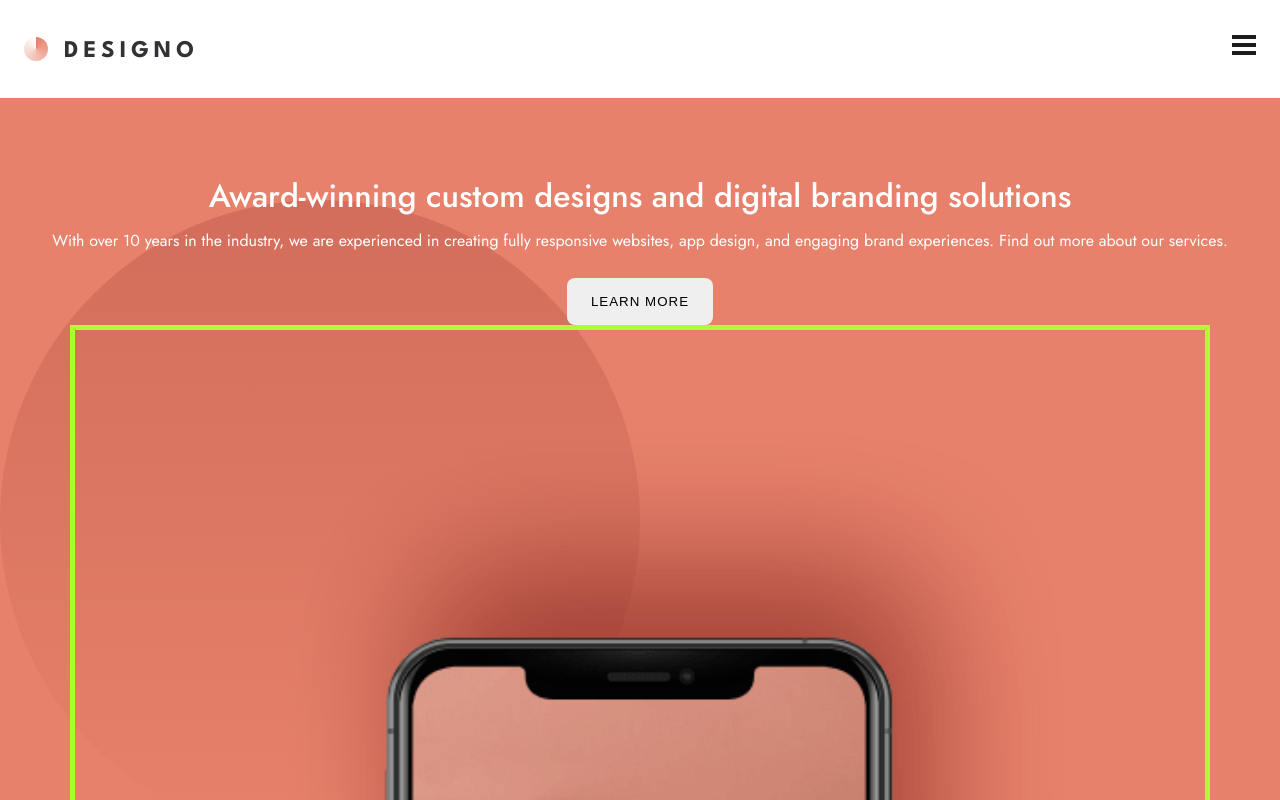
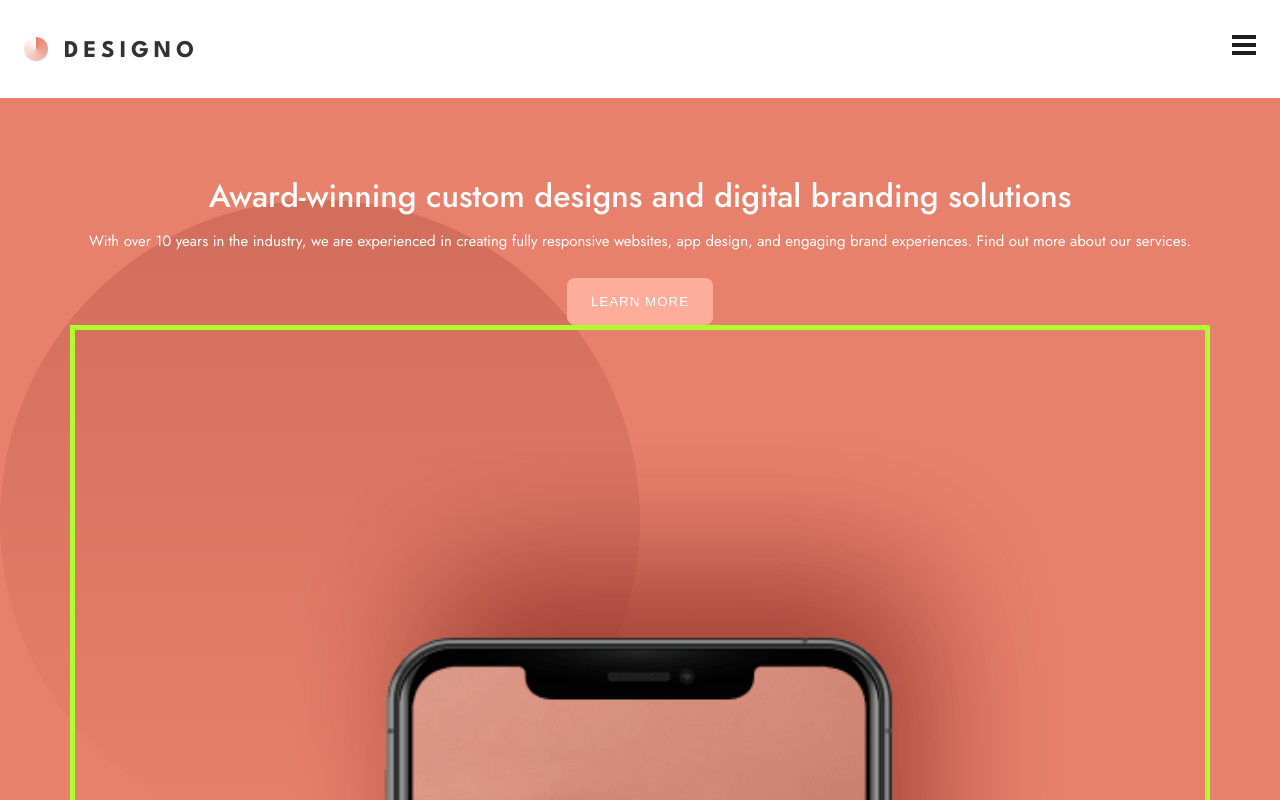
Before and after one commit to ringtho/designo, a React (Create React App) app: page / in a window 1280 px wide. In both pictures the pointer is over the button "LEARN MORE". Shown: the top 800 px of the page. Built offline with nearby package versions, Linux system fonts and the light colour scheme; the HTML template or start-up script is replaced by a standard one.

Commit message:
Fixed the button hover states" "

```diff
--- a/src/index.css
+++ b/src/index.css
@@ -6,6 +6,7 @@
   --primary-dark: #E7816B;
   --primary-light: #FDF3F0;
   --secondary-dark: #1D1C1E;
+  --primary-dark-hover: #FFAD9B;
   --primary-font: 'Jost', sans-serif;
   --secondary-font: 'League Spartan', sans-serif;
 }
@@ -127,7 +128,6 @@ h1, h2, h3, h4 {
 }
 
 .hero-container {
-  /* overflow: hidden; */
   position: absolute;
   top: 0;
   left: 0;
@@ -151,10 +151,10 @@ h1, h2, h3, h4 {
   color: #FFFFFF;
   margin-bottom: 14px;
   line-height: 36px;
-  /* font-weight: 500; */
 }
 
 .hero-content > p {
+  font-size: 15px;
   color: #FFFFFF;
 }
 
@@ -802,3 +802,9 @@ textarea:focus {
   width: 100%;
   z-index: 2;
 }
+
+button:hover {
+  background-color: var(--primary-dark-hover);
+  color: #FFFFFF;
+  transition-delay: 0.5;
+}
```
